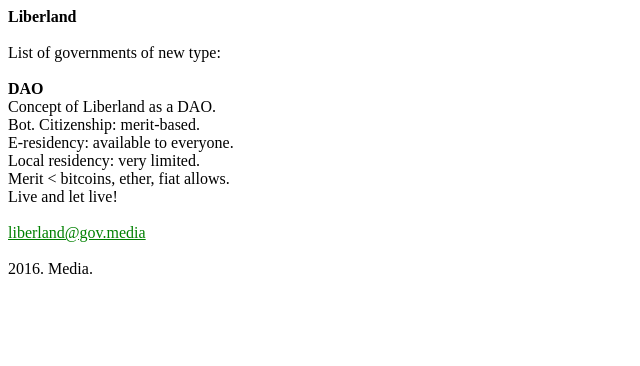
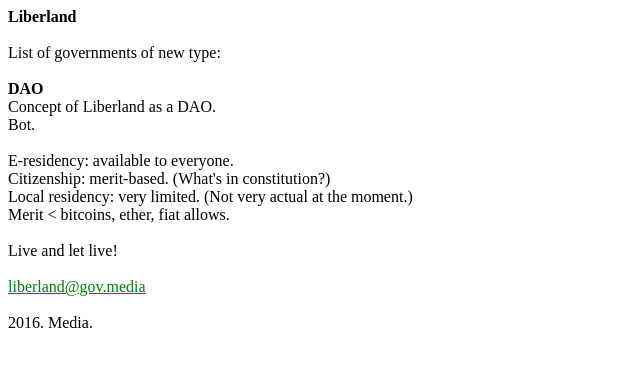
Before and after one commit to GovMedia/govmedia.github.io, a plain HTML site: page liberland.html in a window 1280 px wide. Shown: the whole page, without its empty margins (0-640 px from the left). Drawn offline with Linux system fonts and the light colour scheme.

Commit message:
Update liberland.html

```diff
--- a/liberland.html
+++ b/liberland.html
@@ -6,12 +6,12 @@ List of governments of new type:<br><br>
 
 <b>DAO</b><br>
 Concept of Liberland as a DAO.<br>
-Bot.
+Bot.<br><br>
 
-Citizenship: merit-based.<br>
 E-residency: available to everyone.<br>
-Local residency: very limited.<br>
-Merit < bitcoins, ether, fiat allows.<br>
+Citizenship: merit-based. (What's in constitution?)<br>
+Local residency: very limited. (Not very actual at the moment.)<br>
+Merit < bitcoins, ether, fiat allows.<br><br>
 
 Live and let live!<br><br>
 
```
